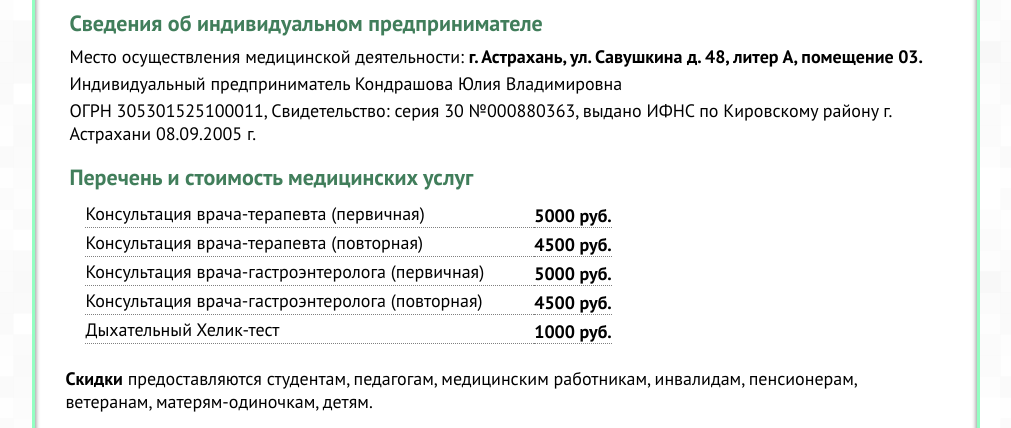
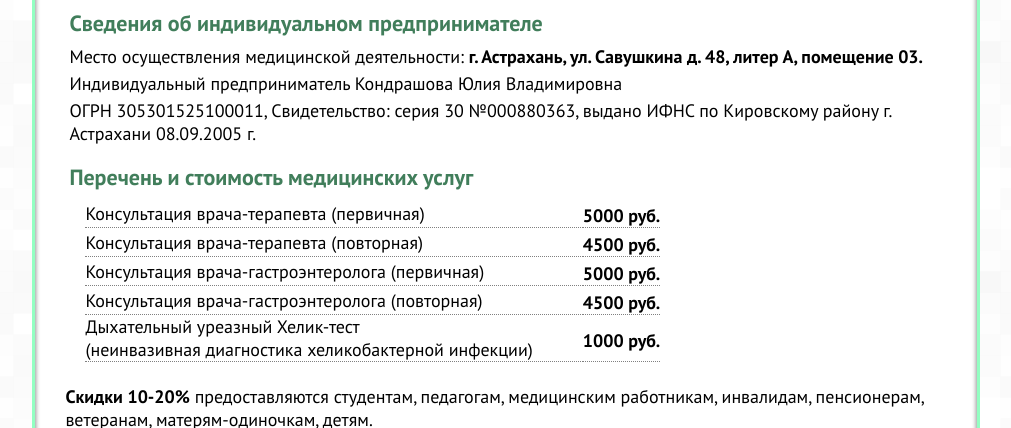
Before and after one commit to jukondr/jukondr.github.io, a plain HTML site: page index.html in a window 1280 px wide. Shown: the part 940-1368 px from the top of the page, without its empty margins (134-1145 px from the left). Drawn offline with Linux system fonts and the light colour scheme.

Commit message:
add helic-test info

```diff
--- a/index.html
+++ b/index.html
@@ -120,14 +120,14 @@
                                 </tr>
                                 <tr>
                                     <td class="pricelist_item">
-                                        Дыхательный Хелик-тест
+                                        Дыхательный уреазный Хелик-тест<br>(неинвазивная диагностика хеликобактерной инфекции)
                                     </td>
                                     <td class="pricelist_price">
                                         1000 руб.
                                     </td>
                                 </tr>
                             </table> <br>
-                            <b>Скидки</b> предоставляются студентам, педагогам, медицинским работникам, инвалидам, пенсионерам, ветеранам, матерям-одиночкам, детям.
+                            <b>Скидки 10-20%</b> предоставляются студентам, педагогам, медицинским работникам, инвалидам, пенсионерам, ветеранам, матерям-одиночкам, детям.
                             <h3>Документы</h3>
                             <p>Лицензия <span style="color:grey;">(нажмите на изображения для просмотра)</span></p>
                             <a href="doc/Гастро 2020.png"><img src="doc/Гастро 2020.png" style="margin-left:10px; height:120px;"></a>
```
